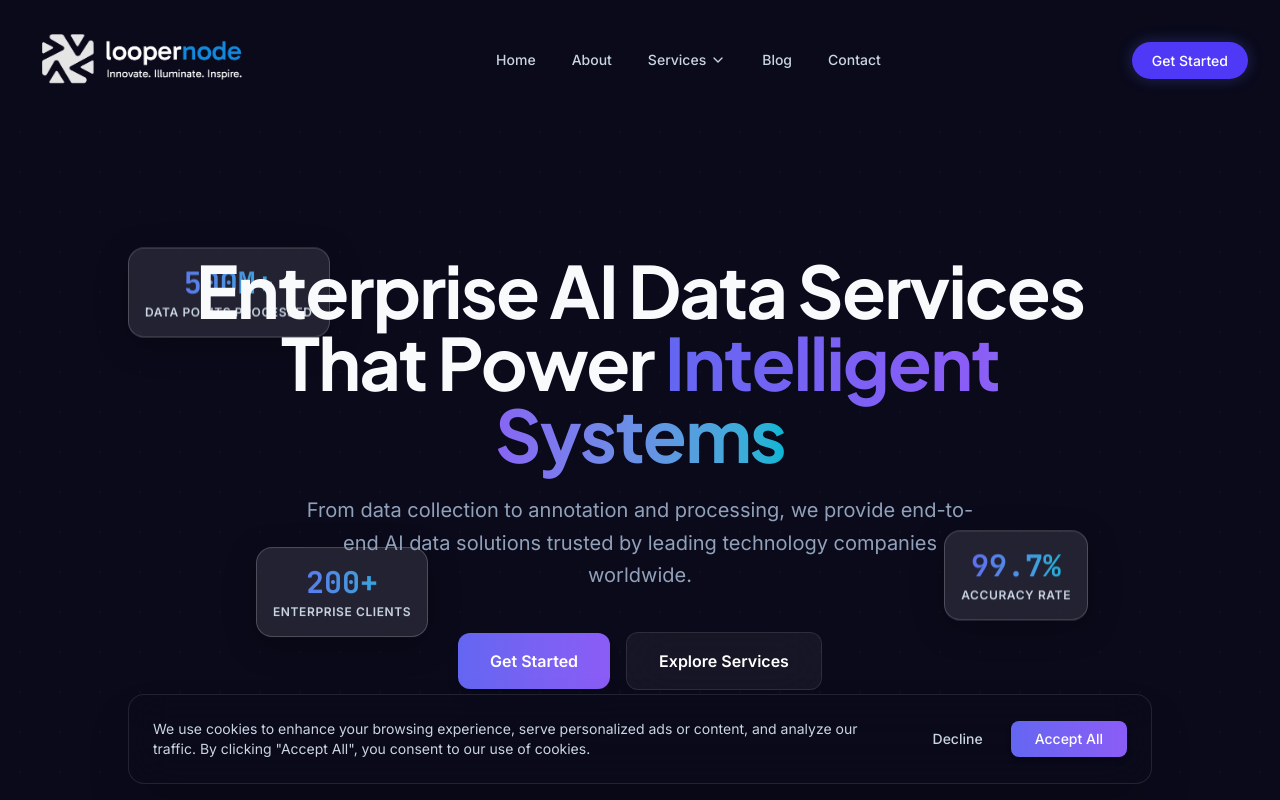
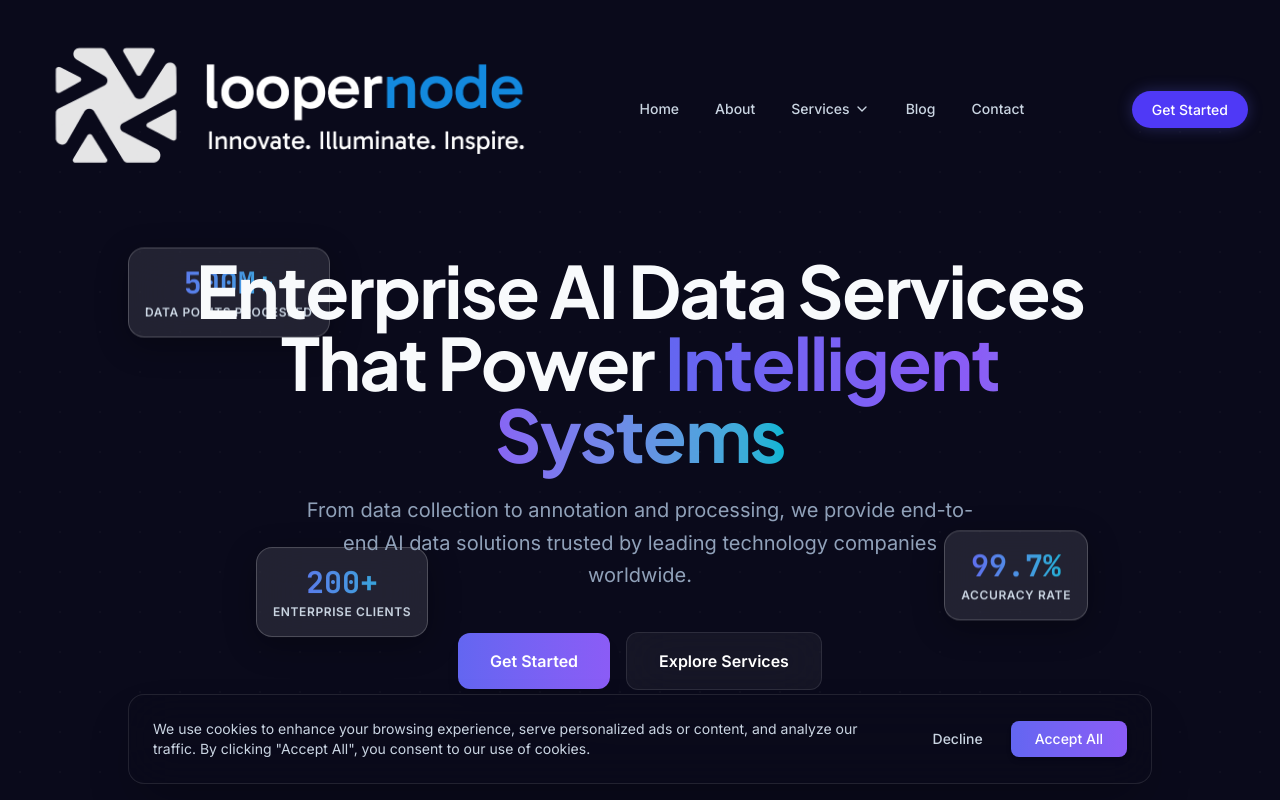
Before and after one commit to liyakathaalikt-oss/loopernode, a Next.js app: page / in a window 1280 px wide. Shown: the top 800 px of the page. Built offline with nearby package versions, Linux system fonts and the light colour scheme; a web font is replaced by a local one.

Commit message:
style: set logo to exact 500x169 intrinsic 1x dimensions

```diff
--- a/components/layout/footer.tsx
+++ b/components/layout/footer.tsx
@@ -40,10 +40,10 @@ export function Footer() {
               <NextImage
                 src="/images/logo-full.png"
                 alt="Loopernode Logo"
-                width={300}
-                height={80}
+                width={500}
+                height={169}
                 priority
-                className="h-[60px] w-auto sm:h-[80px] object-contain"
+                className="w-auto h-[60px] sm:w-[500px] sm:h-[169px] object-contain"
               />
             </Link>
             <p className="text-slate-400 leading-relaxed text-sm">
--- a/components/layout/header.tsx
+++ b/components/layout/header.tsx
@@ -54,10 +54,10 @@ export function Header() {
               <NextImage
                 src="/images/logo-full.png"
                 alt="Loopernode Logo"
-                width={300}
-                height={80}
+                width={500}
+                height={169}
                 priority
-                className="h-[56px] w-auto sm:h-[72px] object-contain"
+                className="w-auto h-[60px] sm:w-[500px] sm:h-[169px] object-contain"
               />
             </Link>
 
--- a/components/layout/mobile-nav.tsx
+++ b/components/layout/mobile-nav.tsx
@@ -88,10 +88,10 @@ export function MobileNav({ isOpen, onClose }: MobileNavProps) {
               <NextImage
                 src="/images/logo-full.png"
                 alt="Loopernode Logo"
-                width={300}
-                height={80}
+                width={500}
+                height={169}
                 priority
-                className="h-[48px] w-auto sm:h-[56px] object-contain"
+                className="w-auto h-[60px] sm:w-[500px] sm:h-[169px] object-contain"
               />
             </Link>
             <button
```
